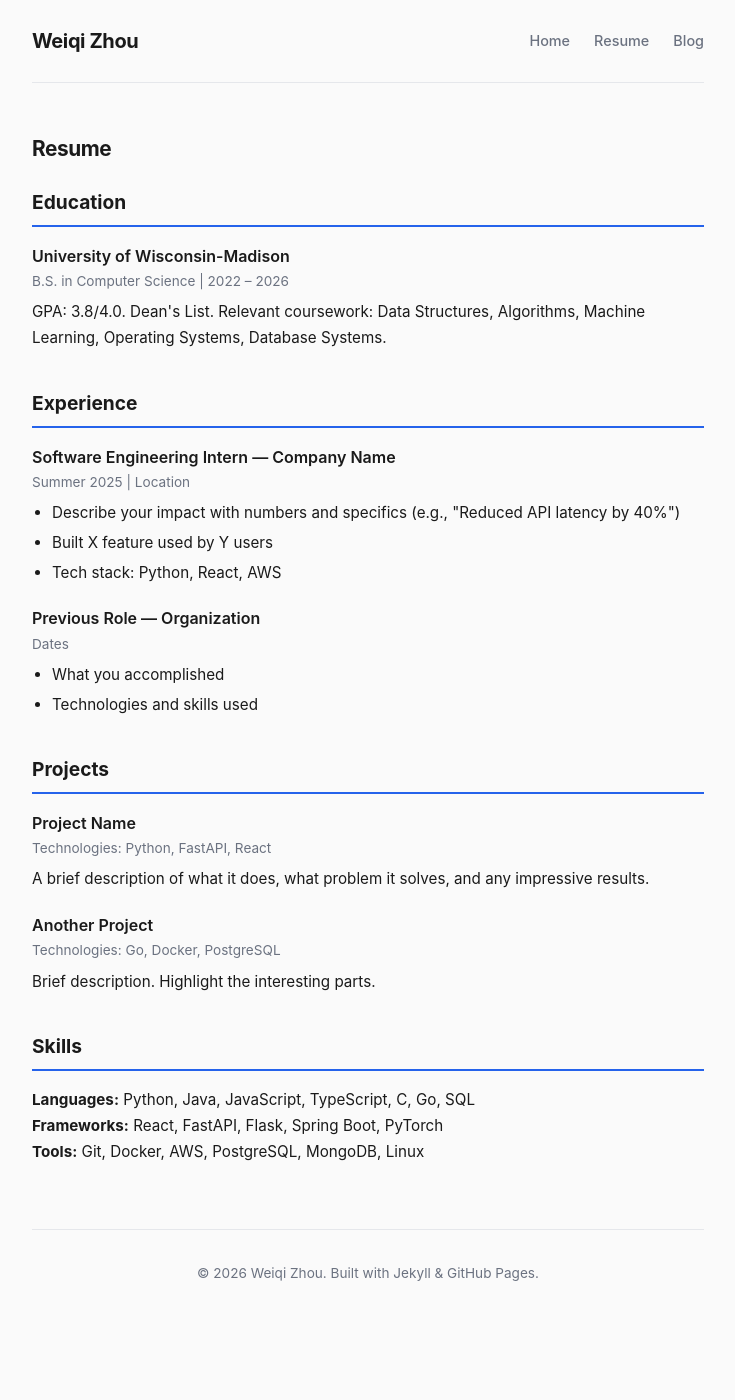
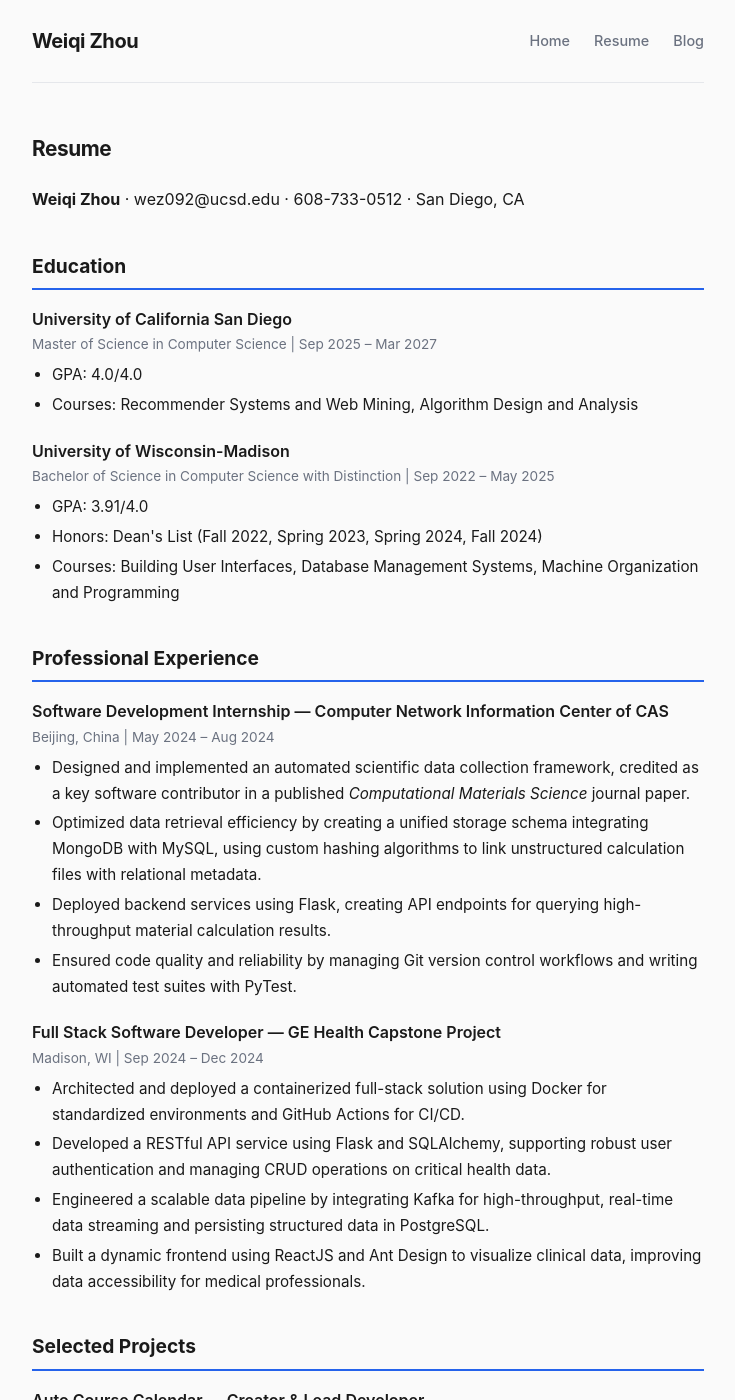
Before and after one commit to WeiqiZhou2002/WeiqiZhou2002.github.io, a Jekyll site: the page built from resume.html, in a window 1280 px wide and 1400 px high. Shown: the whole window, without its empty margins (272-1007 px from the left). Built offline with Jekyll 4.4.1, drawn with Linux system fonts in a browser that asks for light colours; some of the changed text lies outside the part shown.

Commit message:
Update resume with real content from CV

```diff
--- a/resume.html
+++ b/resume.html
@@ -5,59 +5,89 @@ title: Resume
 
 <h1 class="section-title">Resume</h1>
 
-<div class="resume-section">
-  <h2>Education</h2>
-  <div class="resume-item">
-    <h3>University of Wisconsin-Madison</h3>
-    <p class="meta">B.S. in Computer Science | 2022 – 2026</p>
-    <p>GPA: 3.8/4.0. Dean's List. Relevant coursework: Data Structures, Algorithms, Machine Learning, Operating Systems, Database Systems.</p>
-  </div>
+<div class="resume-header" style="margin-bottom: 36px;">
+  <p><strong>Weiqi Zhou</strong> &middot; wez092@ucsd.edu &middot; 608-733-0512 &middot; San Diego, CA</p>
 </div>
 
 <div class="resume-section">
-  <h2>Experience</h2>
+  <h2>Education</h2>
 
   <div class="resume-item">
-    <h3>Software Engineering Intern — Company Name</h3>
-    <p class="meta">Summer 2025 | Location</p>
+    <h3>University of California San Diego</h3>
+    <p class="meta">Master of Science in Computer Science | Sep 2025 – Mar 2027</p>
     <ul>
-      <li>Describe your impact with numbers and specifics (e.g., "Reduced API latency by 40%")</li>
-      <li>Built X feature used by Y users</li>
-      <li>Tech stack: Python, React, AWS</li>
+      <li>GPA: 4.0/4.0</li>
+      <li>Courses: Recommender Systems and Web Mining, Algorithm Design and Analysis</li>
     </ul>
   </div>
 
   <div class="resume-item">
-    <h3>Previous Role — Organization</h3>
-    <p class="meta">Dates</p>
+    <h3>University of Wisconsin-Madison</h3>
+    <p class="meta">Bachelor of Science in Computer Science with Distinction | Sep 2022 – May 2025</p>
     <ul>
-      <li>What you accomplished</li>
-      <li>Technologies and skills used</li>
+      <li>GPA: 3.91/4.0</li>
+      <li>Honors: Dean's List (Fall 2022, Spring 2023, Spring 2024, Fall 2024)</li>
+      <li>Courses: Building User Interfaces, Database Management Systems, Machine Organization and Programming</li>
     </ul>
   </div>
 </div>
 
 <div class="resume-section">
-  <h2>Projects</h2>
+  <h2>Professional Experience</h2>
 
   <div class="resume-item">
-    <h3>Project Name</h3>
-    <p class="meta">Technologies: Python, FastAPI, React</p>
-    <p>A brief description of what it does, what problem it solves, and any impressive results.</p>
+    <h3>Software Development Internship — Computer Network Information Center of CAS</h3>
+    <p class="meta">Beijing, China | May 2024 – Aug 2024</p>
+    <ul>
+      <li>Designed and implemented an automated scientific data collection framework, credited as a key software contributor in a published <em>Computational Materials Science</em> journal paper.</li>
+      <li>Optimized data retrieval efficiency by creating a unified storage schema integrating MongoDB with MySQL, using custom hashing algorithms to link unstructured calculation files with relational metadata.</li>
+      <li>Deployed backend services using Flask, creating API endpoints for querying high-throughput material calculation results.</li>
+      <li>Ensured code quality and reliability by managing Git version control workflows and writing automated test suites with PyTest.</li>
+    </ul>
   </div>
 
   <div class="resume-item">
-    <h3>Another Project</h3>
-    <p class="meta">Technologies: Go, Docker, PostgreSQL</p>
-    <p>Brief description. Highlight the interesting parts.</p>
+    <h3>Full Stack Software Developer — GE Health Capstone Project</h3>
+    <p class="meta">Madison, WI | Sep 2024 – Dec 2024</p>
+    <ul>
+      <li>Architected and deployed a containerized full-stack solution using Docker for standardized environments and GitHub Actions for CI/CD.</li>
+      <li>Developed a RESTful API service using Flask and SQLAlchemy, supporting robust user authentication and managing CRUD operations on critical health data.</li>
+      <li>Engineered a scalable data pipeline by integrating Kafka for high-throughput, real-time data streaming and persisting structured data in PostgreSQL.</li>
+      <li>Built a dynamic frontend using ReactJS and Ant Design to visualize clinical data, improving data accessibility for medical professionals.</li>
+    </ul>
   </div>
 </div>
 
 <div class="resume-section">
-  <h2>Skills</h2>
+  <h2>Selected Projects</h2>
+
   <div class="resume-item">
-    <p><strong>Languages:</strong> Python, Java, JavaScript, TypeScript, C, Go, SQL</p>
-    <p><strong>Frameworks:</strong> React, FastAPI, Flask, Spring Boot, PyTorch</p>
-    <p><strong>Tools:</strong> Git, Docker, AWS, PostgreSQL, MongoDB, Linux</p>
+    <h3>Auto Course Calendar — Creator & Lead Developer</h3>
+    <p class="meta">San Diego, CA | Apr 2025 – Present</p>
+    <ul>
+      <li>Architected an intelligent scheduling agent integrating Large Language Models (LLMs) and the Model Context Protocol (MCP) to automate course management.</li>
+      <li>Engineered a multi-modal data pipeline capable of parsing unstructured inputs — including web pages, PDFs, and screenshots — into structured calendar events with one-click execution.</li>
+      <li>Developed native iOS (Swift) and Android (Kotlin) applications with seamless synchronization to system-level calendar APIs.</li>
+      <li>Transformed the architecture from a standalone mobile app into a scalable, protocol-driven system, reducing a complex manual workflow into a single automated operation.</li>
+    </ul>
+  </div>
+
+  <div class="resume-item">
+    <h3>Obesity Risk Prediction with Bayesian Networks — Data Pipeline Lead & Model Designer</h3>
+    <p class="meta">San Diego, CA | Sep 2025 – Dec 2025</p>
+    <ul>
+      <li>Engineered the data processing pipeline using Python, creating algorithms to discretize continuous physiological variables into optimized bins for probabilistic modeling.</li>
+      <li>Designed and implemented the baseline Bayesian Network structure using Maximum Likelihood Estimation (MLE) to quantify causal relationships between lifestyle factors and health outcomes.</li>
+      <li>Conducted ablation studies and "what-if" causal analysis, identifying that hybrid architectures improved prediction accuracy from 57.2% to 80.1%.</li>
+    </ul>
   </div>
 </div>
+
+<div class="resume-section">
+  <h2>Skills &amp; Interests</h2>
+  <div class="resume-item">
+    <p><strong>Computer Skills:</strong> C, Java, Python, JavaScript/HTML/CSS, SQL, MongoDB, Git, Kotlin, Swift</p>
+    <p><strong>Languages:</strong> Mandarin (native), English (fluent)</p>
+    <p><strong>Interests:</strong> Photography, Swimming, Recreational Car Racing</p>
+  </div>
+</div>
```
Also changed, not shown: index.html (+5 -3 lines).
